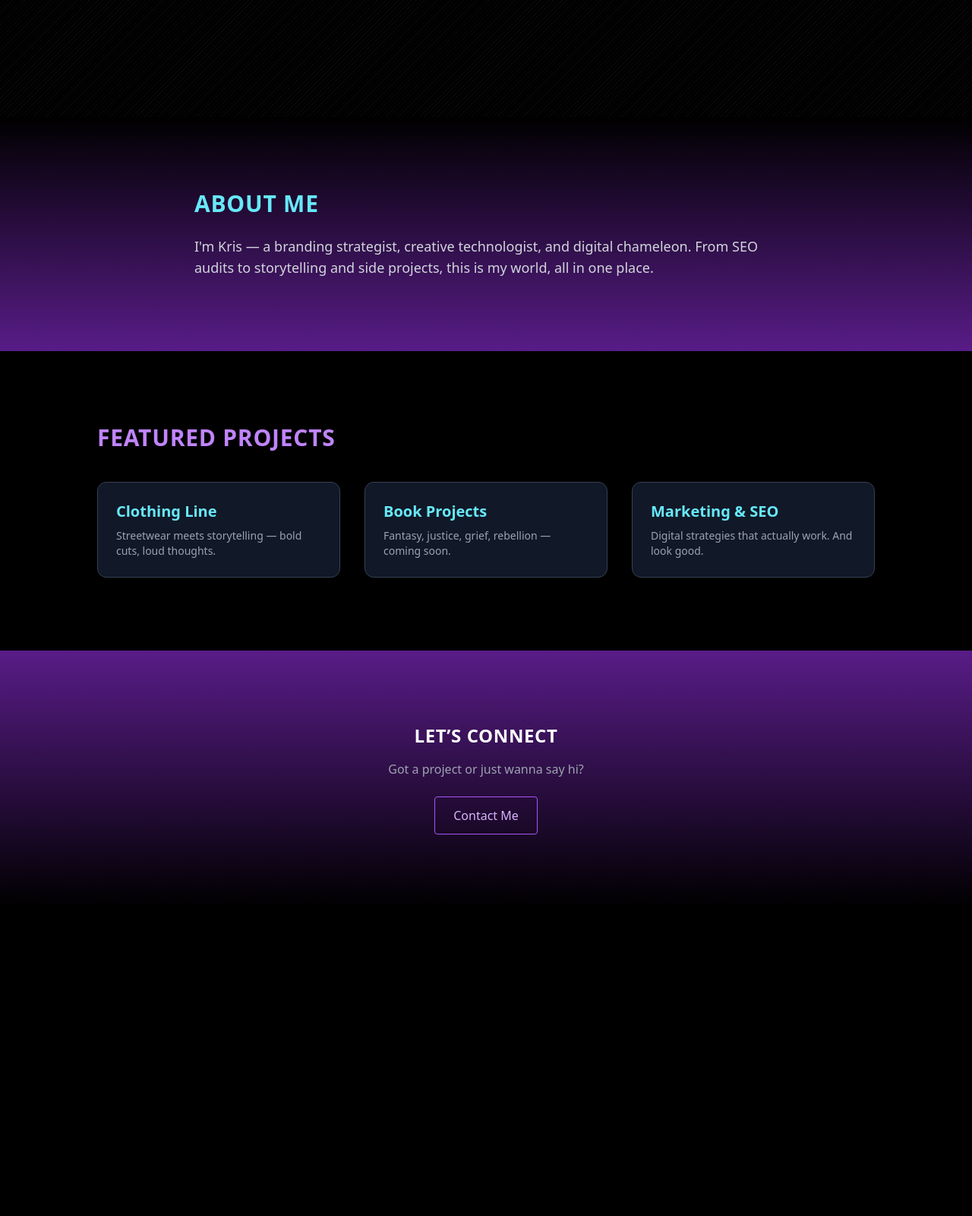
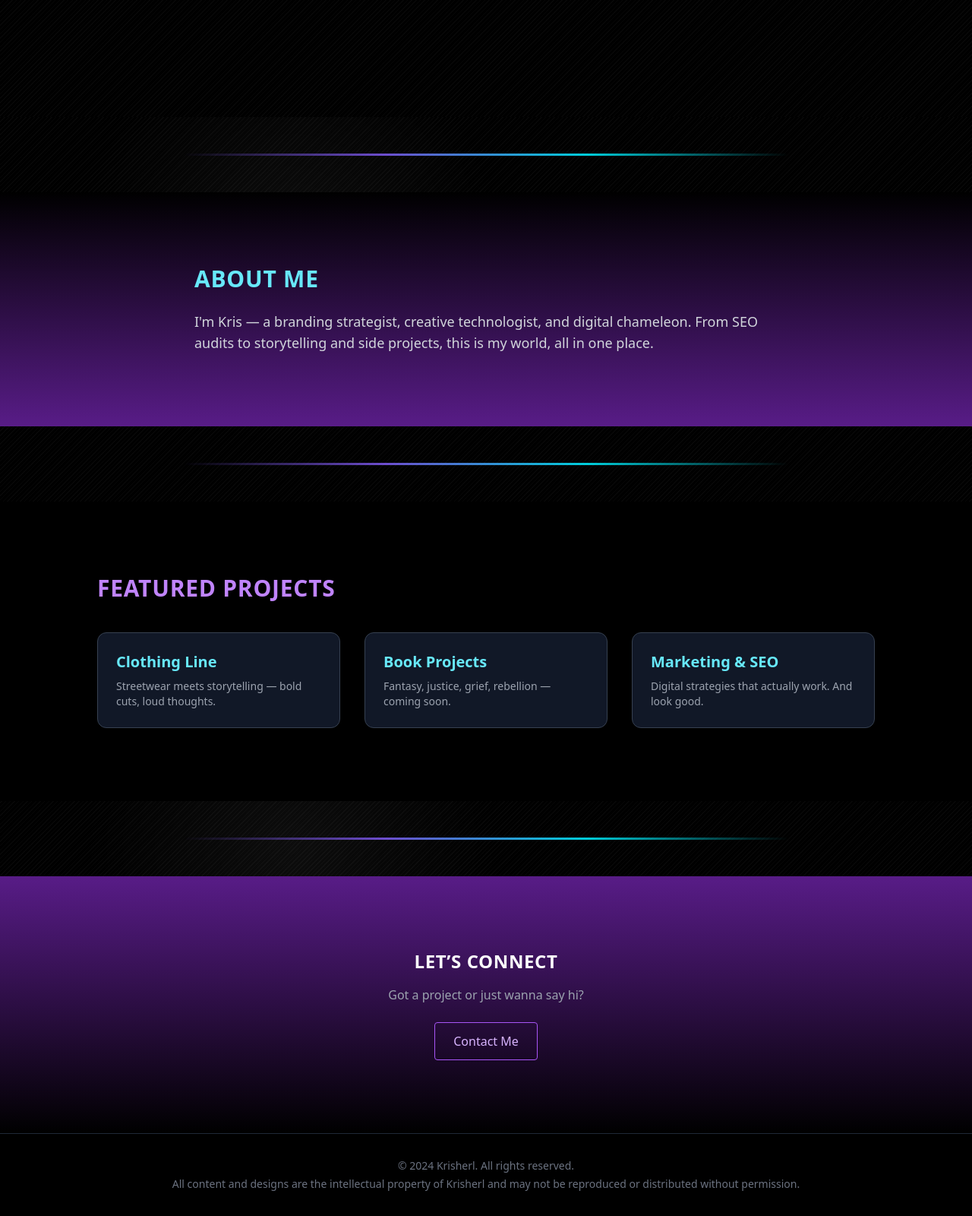
Before and after one commit to krisherl/krisherl, a plain HTML site: page index.html in a window 1280 px wide. Shown: the part 646-2246 px from the top of the page at 76% size. Before the commit the page ends 1840 px from the top, so only its background shows below. Drawn offline with nearby package versions, Linux system fonts and the light colour scheme.

Commit message:
Add files via upload

```diff
--- a/index.html
+++ b/index.html
@@ -1,4 +1,3 @@
-
 <!DOCTYPE html>
 <html lang="en">
 <head>
@@ -32,6 +31,18 @@
     .logo-animate:hover {
       transform: scale(1.05) rotate(1deg);
     }
+    .divider {
+      height: 3px;
+      background: linear-gradient(to right, transparent, #7f5af0, #00f0ff, transparent);
+      border-radius: 9999px;
+      margin: 3rem auto;
+      width: 60%;
+      animation: pulse-divider 3s infinite ease-in-out;
+    }
+    @keyframes pulse-divider {
+      0%, 100% { opacity: 0.4; transform: scaleX(1); }
+      50% { opacity: 1; transform: scaleX(1.05); }
+    }
   </style>
 </head>
 <body class="text-white font-sans">
@@ -49,6 +60,9 @@
     <a href="#projects" class="mt-8 inline-block px-6 py-3 border border-cyan-400 text-cyan-400 rounded hover:bg-cyan-400 hover:text-black transition">Explore My Work</a>
   </section>
 
+  <!-- Animated Divider -->
+  <div class="divider"></div>
+
   <!-- About Section -->
   <section class="py-24 px-6 bg-gradient-to-b from-black to-purple-900">
     <div class="max-w-3xl mx-auto fade-in" id="about">
@@ -57,26 +71,32 @@
     </div>
   </section>
 
+  <!-- Animated Divider -->
+  <div class="divider"></div>
+
   <!-- Projects Section -->
   <section class="py-24 px-6 bg-black" id="projects">
     <div class="max-w-5xl mx-auto fade-in">
       <h2 class="text-3xl uppercase font-bold tracking-wide text-purple-400 mb-10">Featured Projects</h2>
       <div class="grid grid-cols-1 md:grid-cols-3 gap-8">
-        <div class="bg-gray-900 p-6 rounded-xl border border-gray-700 hover:scale-105 transition">
+        <div class="bg-gray-900 p-6 rounded-xl border border-gray-700 hover:scale-105 transition duration-500 ease-in-out">
           <h3 class="text-xl font-semibold text-cyan-300">Clothing Line</h3>
           <p class="text-sm text-gray-400 mt-2">Streetwear meets storytelling — bold cuts, loud thoughts.</p>
         </div>
-        <div class="bg-gray-900 p-6 rounded-xl border border-gray-700 hover:scale-105 transition">
+        <div class="bg-gray-900 p-6 rounded-xl border border-gray-700 hover:scale-105 transition duration-500 ease-in-out">
           <h3 class="text-xl font-semibold text-cyan-300">Book Projects</h3>
           <p class="text-sm text-gray-400 mt-2">Fantasy, justice, grief, rebellion — coming soon.</p>
         </div>
-        <div class="bg-gray-900 p-6 rounded-xl border border-gray-700 hover:scale-105 transition">
+        <div class="bg-gray-900 p-6 rounded-xl border border-gray-700 hover:scale-105 transition duration-500 ease-in-out">
           <h3 class="text-xl font-semibold text-cyan-300">Marketing & SEO</h3>
           <p class="text-sm text-gray-400 mt-2">Digital strategies that actually work. And look good.</p>
         </div>
       </div>
     </div>
   </section>
+
+  <!-- Animated Divider -->
+  <div class="divider"></div>
 
   <!-- Contact CTA -->
   <section class="py-24 px-6 bg-gradient-to-b from-purple-900 to-black">
@@ -98,5 +118,12 @@
     }, { threshold: 0.1 });
     fadeEls.forEach(el => observer.observe(el));
   </script>
+
+  <!-- Footer -->
+  <footer class="text-center text-sm text-gray-500 py-8 border-t border-gray-800 bg-black">
+    <p>&copy; 2024 Krisherl. All rights reserved.</p>
+    <p class="mt-1">All content and designs are the intellectual property of Krisherl and may not be reproduced or distributed without permission.</p>
+  </footer>
+
 </body>
 </html>
```
